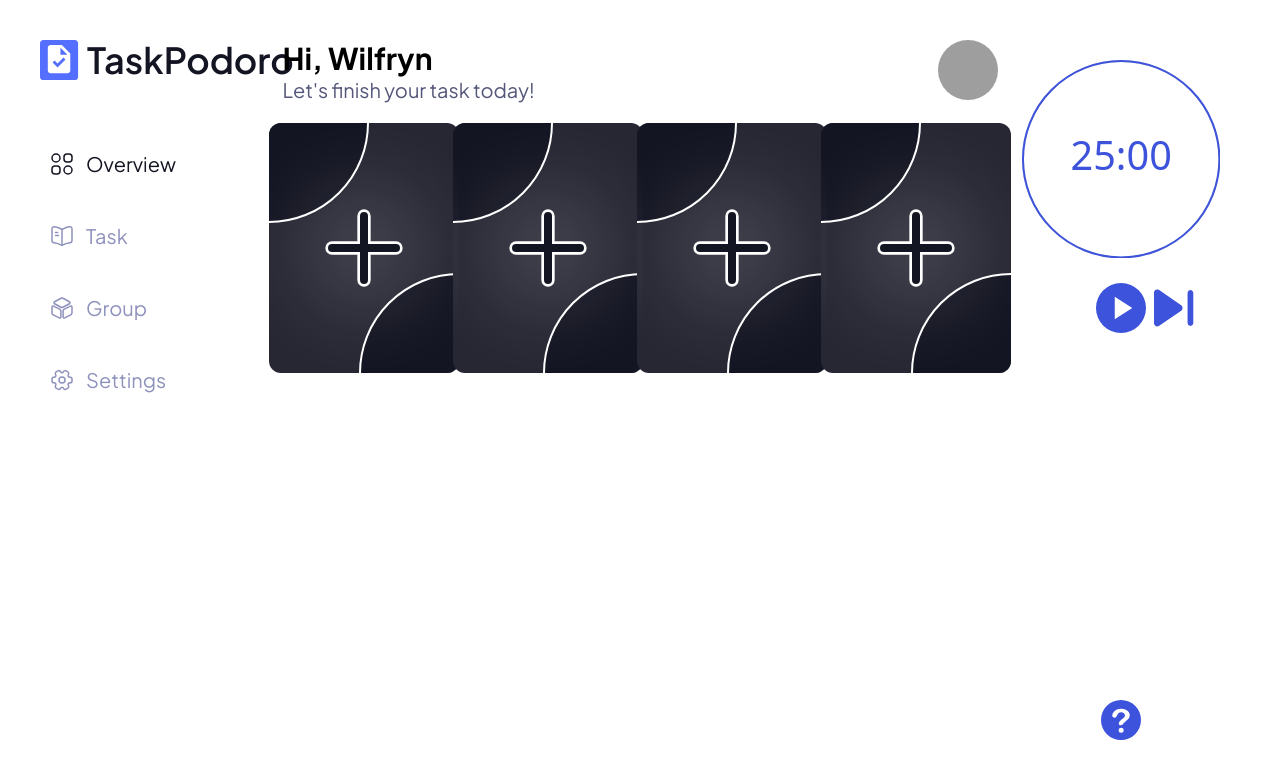
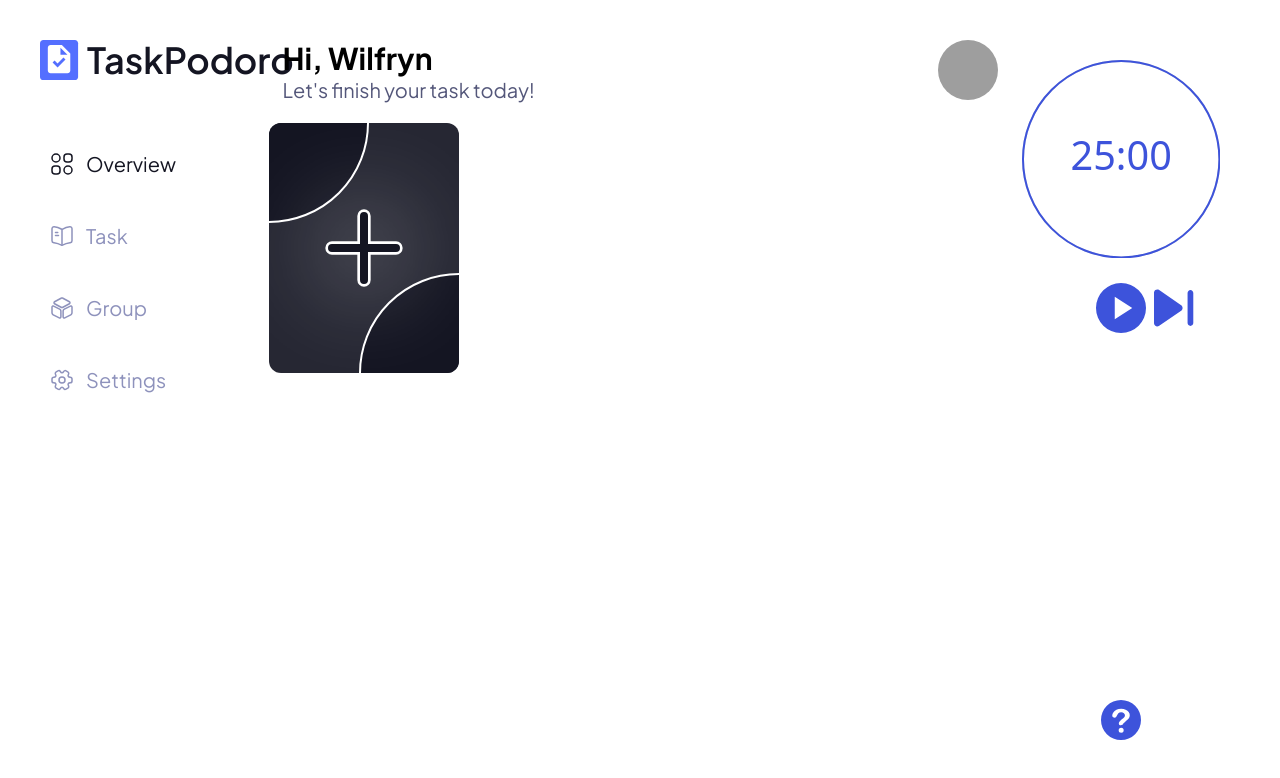
Before and after one commit to iamwilllll/TaskPodoro, a React (Vite) app: page / in a window 1280 px wide. Shown: the top 778 px of the page. Built offline with nearby package versions, Linux system fonts and the light colour scheme; grey boxes are pictures that could not be loaded.

Commit message:
refactor(overview): Remove hardcoded group items

```diff
--- a/src/pages/Overview.tsx
+++ b/src/pages/Overview.tsx
@@ -7,9 +7,6 @@ function Overview() {
     return (
         <section className="grid grid-cols-1 grid-rows-3 place-items-center gap-5 md:grid-cols-3 lg:grid-cols-4">
             <AddGroupItem addGroup={addGroup} />
-            <AddGroupItem addGroup={addGroup} />
-            <AddGroupItem addGroup={addGroup} />
-            <AddGroupItem addGroup={addGroup} />
         </section>
     );
 }
```
